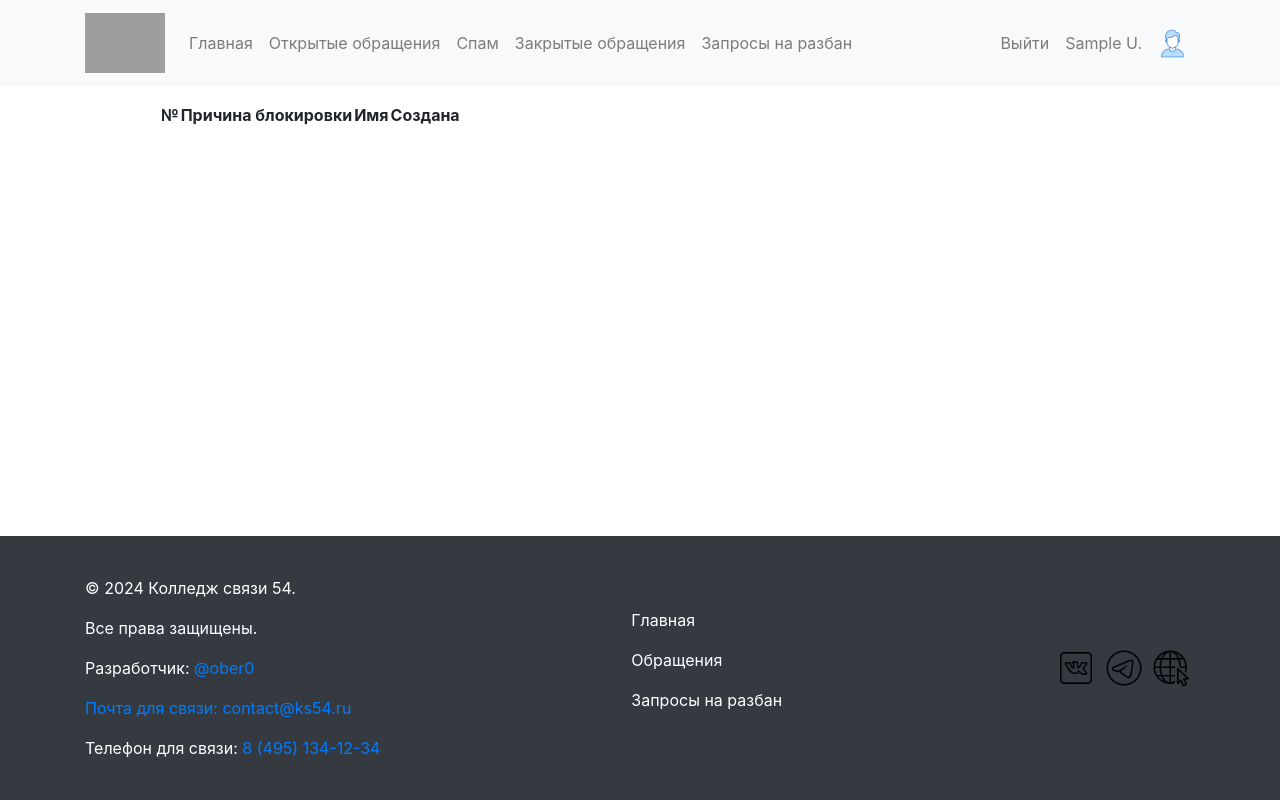
After one commit to ober0/studentsFeedback, a Django app: page /manage/unban/request/check/ in a window 1280 px wide. The commit adds this page. Run offline with Django 5.2, Linux system fonts and the light colour scheme; the visitor is signed in with stand-in values (Sample User, id 1); lists and menus that the app fills with data are empty; parts of the project's set-up code (start-up, migrations or seed data) failed here and were passed over; some libraries are stand-ins or nearby versions; grey boxes are pictures that could not be loaded.

Commit message:
+admin_header

```diff
--- a/complaints/views.py
+++ b/complaints/views.py
@@ -126,7 +126,7 @@ def create(request):
         messages.success(request, 'Обращение создано')
         return redirect('/')
 
-@login_required(login_url='/admin/login/')
+@login_required(login_url=settings.LOGIN_URL)
 def delete(request, id):
     if request.method == 'POST':
         try:
@@ -137,7 +137,7 @@ def delete(request, id):
             messages.error(request, 'Ошибка при удалении записи.')
             return JsonResponse({'success': False})
 
-@login_required(login_url='/admin/login/')
+@login_required(login_url=settings.LOGIN_URL)
 def add_response(request, id):
     if request.method == 'POST':
         is_published = request.POST.get('is_published')
--- a/core/templates/core/blocked.html
+++ b/core/templates/core/blocked.html
@@ -21,8 +21,9 @@
                 <p style="text-align: left" class="card-text">
                     Если вы считаете, что блокировка была ошибочной, пожалуйста, заполните форму ниже:
                 </p>
-                <form action="/manage/unban/request/" method="post">
+                <form action="{% url 'unban_request_create' %}" method="post">
                     {% csrf_token %}
+
                     <placeholder type="hidden" name="complaint_id" id="complaint_id">
                     <div id="form-block" style="text-align: left !important" class="mb-3"></div>
                 </form>
--- a/core/views.py
+++ b/core/views.py
@@ -133,7 +133,7 @@ def blocked(request):
     context = {
         'student_id': student_id,
         'auth': True if student_id else False,
-        'email': email
+        'email': email,
     }
     return render(request, 'core/blocked.html', context)
 
--- a/manage/models.py
+++ b/manage/models.py
@@ -14,9 +14,10 @@ class UserUnbanRequest(models.Model):
     request_text = models.TextField(verbose_name='Текст запроса')
     review_result = models.CharField(
         max_length=50,
-        choices=[('unbanned', 'Разбанен'), ('rejected', 'Отклонен')],
+        choices=[('unbanned', 'Разбанен'), ('rejected', 'Отклонен'), ("in_work", 'Не рассмотрено')],
         blank=True,
         null=True,
+        default='in_work',
         verbose_name='Результат рассмотрения'
     )
     reviewed_by = models.ForeignKey(User, on_delete=models.SET_NULL, null=True, verbose_name='Рассмотрено')
--- /dev/null
+++ b/manage/templates/manage/footer.html
@@ -0,0 +1,26 @@
+{% load static %}
+{% block admin_footer %}
+<link rel="stylesheet" href="https://maxcdn.bootstrapcdn.com/bootstrap/4.5.2/css/bootstrap.min.css">
+<link rel="stylesheet" href="{% static 'core/css/base.css'%}">
+<footer id="footer">
+  <div class="container footer-content d-flex justify-content-between align-items-center py-3" id="footer">
+    <div class="footer-el">
+      <p>© 2024 Колледж связи 54.</p>
+      <p>Все права защищены.</p>
+      <p>Разработчик: <a href="https://github.com/ober0"</a>@ober0</p>
+      <p>Почта для связи: <a href="mailto:contact@ks54.ru" class="text-decoration-none text-primary">contact@ks54.ru</a></p>
+       Телефон для связи: <a href="tel:+74951341234">8 (495) 134-12-34</a>
+    </div>
+    <div class="footer-links footer-el">
+      <p><a href="{% url 'index' %}" class="text-decoration-none">Главная</a></p>
+      <p><a href="{% url 'my_complaints' %}" class="text-decoration-none">Обращения</a></p>
+      <p><a href="{% url 'create_complaint' %}" class="text-decoration-none">Запросы на разбан</a></p>
+    </div>
+    <div class="footer-links footer-el">
+      <a href="https://vk.com/ks54ru" style="margin-right: 5px !important;" class="text-decoration-none"><img width="38px" src="{% static 'core/img/vk.png' %}" alt=""></a>
+      <a href="https://t.me/ks54ru" style="margin-right: 5px !important;" class="text-decoration-none"><img width="38px" src="{% static 'core/img/telegram.png' %}" alt=""></a>
+      <a href="https://ks54.ru" style="margin-right: 5px !important;" class="text-decoration-none"><img width="38px" src="{% static 'core/img/website.png' %}" alt=""></a>
+    </div>
+  </div>
+</footer>
+{% endblock %}
--- /dev/null
+++ b/manage/templates/manage/header.html
@@ -0,0 +1,53 @@
+{% load static %}
+{% block admin_header %}
+<link rel="stylesheet" href="https://maxcdn.bootstrapcdn.com/bootstrap/4.5.2/css/bootstrap.min.css">
+<link rel="stylesheet" href="{% static 'core/css/base.css'%}">
+<nav class="navbar navbar-expand-lg navbar-light bg-light">
+  <div class="container">
+    <a class="navbar-brand " href="{% url 'index' %}">
+      <img src="{% static 'core/img/logo.png'%}" alt="KS54" height="60">
+    </a>
+
+      <button class="navbar-toggler" type="button" data-toggle="collapse" data-target="#navbarNav">
+      <span class="navbar-toggler-icon"></span>
+    </button>
+    <div class="collapse navbar-collapse" id="navbarNav">
+      <ul style="justify-content: left" class="navbar-nav mx-auto text-center">
+          <li class="nav-item">
+          <a href="{% url 'index' %}" class="nav-link">Главная</a>
+        </li>
+        <li class="nav-item">
+          <a class="nav-link" href="{% url 'open_complaints' %}">Открытые обращения</a>
+        </li>
+        <li class="nav-item">
+          <a class="nav-link" href="{% url 'open_need_review_complaints' %}">Спам</a>
+        </li>
+        <li class="nav-item">
+          <a class="nav-link" href="{% url 'close_complaints' %}">Закрытые обращения</a>
+        </li>
+        <li class="nav-item">
+          <a class="nav-link" href="{% url 'unban_requests' %}">Запросы на разбан</a>
+        </li>
+
+      </ul>
+      <!-- Кнопки справа -->
+        <hr>
+      <ul class="navbar-nav" style="align-items: center">
+
+        <li class="nav-item">
+          <a class="nav-link" href="/admin/logout/">Выйти</a>
+        </li>
+        <li class="nav-item">
+          <p  style="white-space: nowrap;margin-bottom: 0" class="nav-link">{{ name }}</p>
+        </li>
+        <li class="nav-item user-logo">
+          <img style="margin-bottom: 0" width="45" src="{% static 'core/img/user.png' %}" class="nav-link">
+        </li>
+      </ul>
+    </div>
+
+
+  </div>
+
+</nav>
+{% endblock %}
--- /dev/null
+++ b/manage/templates/manage/unban_requests_list.html
@@ -0,0 +1,47 @@
+<!DOCTYPE html>
+<html lang="en">
+<head>
+    <meta charset="UTF-8">
+    <title>Title</title>
+</head>
+<body>
+
+{% include 'manage/header.html' %}
+    {% block admin_header %} {% endblock %}
+
+
+<main>
+    <table>
+        <thead>
+            <tr>
+                <th>№</th>
+                <th>Причина блокировки</th>
+                <th>Имя</th>
+                <th>Создана</th>
+            </tr>
+        </thead>
+        <tbody>
+        {% for request in requests %}
+            <tr class="tr-comp" id="{{ requests.id }}">
+                <td>{{ requests.id }}</td>
+                <td>{{ complaint.category }}</td>
+                <td>
+                    {% if requests.complaint.is_anonymous == False %}
+                        {{ requests.complaint.user_name }}
+                    {% else %}
+                        Анонимно
+                    {% endif %}
+                </td>
+
+                <td>{{ requests.created_at }}</td>
+            </tr>
+        {% endfor %}
+        </tbody>
+    </table>
+</main>
+
+{% include 'manage/footer.html' %}
+    {% block admin_footer %} {% endblock %}
+
+</body>
+</html>
--- a/manage/urls.py
+++ b/manage/urls.py
@@ -5,11 +5,14 @@ from . import views
 urlpatterns = [
     path('', views.index, name='manage'),
     path('check_fingerprint/', views.check_fingerprint),
-    path('unban/request/', views.unban_request),
+    path('unban/request/create/', views.unban_request_create, name='unban_request_create'),
+    path('unban/request/check/', views.unban_requests_check, name='unban_requests'),
+    path('unban/request/check/<int:id>', views.unban_request_check),
     path('complaint/load/', views.load_banned_complaint),
     path('complaint/open/', views.open_complaints, name='open_complaints'),
     path('complaint/open/need_review/', views.open_need_review_complaints, name='open_need_review_complaints'),
     path('complaint/close/', views.close_complaints, name='close_complaints'),
     path('complaint/<int:id>/', views.complaint),
     path('ban/<int:id>/', views.ban),
+    # path('')
 ]
--- a/manage/views.py
+++ b/manage/views.py
@@ -1,3 +1,4 @@
+from django.conf import settings
 from django.contrib.auth.decorators import login_required
 from django.http import JsonResponse
 from django.shortcuts import render, redirect
@@ -73,16 +74,24 @@ def load_banned_complaint(request):
         print(1)
         return JsonResponse({'success': False, 'redirect': '/'})
 
-    return JsonResponse({
+    context = {
         'success': True,
         'id': complaint.id,
         'category': complaint.category,
         'content': complaint.content,
         'reason': blockedUser.block_reason,
-    })
+    }
+    request = UserUnbanRequest.objects.filter(complaint=complaint).filter(Q(review_result='rejected') | Q(review_result='in_work')).first()
+    if request:
+        context['isRequestSend'] = True
+        context['status'] = request.review_result
+        return JsonResponse(context)
+
+    context['isRequestSend'] = False
+    return JsonResponse(context)
 
 
-def unban_request(request):
+def unban_request_create(request):
     if request.method == 'POST':
         data = request.POST
 
@@ -104,18 +113,17 @@ def unban_request(request):
 
             messages.success(request, 'Успешно. В случае одобрения заявки вы будете разблокированы.')
             return redirect('/')
-        except:
+        except Exception as e:
+            print(str(e))
             messages.error(request, 'Создать заявку не удалось. Попробуйте снова')
             return redirect('/blocked/')
 
-@login_required(login_url='/admin/login/')
+@login_required(login_url=settings.LOGIN_URL)
 def open_complaints(request):
     page = 'Открытые обращения'
     category = request.GET.get('category')
 
-    user_name = request.user.first_name
-    if not user_name:
-        user_name = 'admin'
+    name = request.user.first_name + ' ' + request.user.last_name[0] + '.'
 
     category = request.GET.get('category')
     filters = {
@@ -131,21 +139,19 @@ def open_complaints(request):
 
     context = {
         'complaints': complaints,
-        'user_name': user_name,
+        'name': name,
         'page': page,
         'category': category
     }
     return render(request, 'manage/complaints_list.html', context)
 
 
-@login_required(login_url='/admin/login/')
+@login_required(login_url=settings.LOGIN_URL)
 def open_need_review_complaints(request):
     page = 'Спам'
     category = request.GET.get('category')
 
-    user_name = request.user.first_name
-    if not user_name:
-        user_name = 'admin'
+    name = request.user.first_name + ' ' + request.user.last_name[0] + '.'
 
     category = request.GET.get('category')
     filters = {
@@ -161,21 +167,20 @@ def open_need_review_complaints(request):
 
     context = {
         'complaints': complaints,
-        'user_name': user_name,
+        'name': name,
         'page': page,
         'category': category
     }
     return render(request, 'manage/complaints_list.html', context)
 
 
-@login_required(login_url='/admin/login/')
+@login_required(login_url=settings.LOGIN_URL)
 def close_complaints(request):
     page = 'Закрытые'
     category = request.GET.get('category')
 
-    user_name = request.user.first_name
-    if not user_name:
-        user_name = 'admin'
+    name = request.user.first_name + ' ' + request.user.last_name[0] + '.'
+
 
     category = request.GET.get('category')
     filters = {
@@ -190,29 +195,31 @@ def close_complaints(request):
 
     context = {
         'complaints': complaints,
-        'user_name': user_name,
+        'name': name,
         'page': page,
         'category': category
     }
     return render(request, 'manage/complaints_list.html', context)
 
 
-@login_required(login_url='/admin/login/')
+@login_required(login_url=settings.LOGIN_URL)
 def complaint(request, id):
     complaint = Complaint.objects.get(id=id)
+    name = request.user.first_name + ' ' + request.user.last_name[0] + '.'
     context = {
         'complaint': complaint,
+        'name': name
     }
 
     if complaint.status == 'open':
 
-        user_name = request.user.first_name
+        user_name = request.user.first_name + ' ' + request.user.last_name[0] + '.'
         if not user_name:
             user_name = 'admin'
         return render(request, 'manage/complaint_open.html', context)
     else:
         return render(request, 'manage/complaint_close.html', context)
-@login_required(login_url='/admin/login/')
+@login_required(login_url=settings.LOGIN_URL)
 def ban(request, id):
     if request.method == 'POST':
         reason = request.POST.get('reason')
@@ -237,6 +244,24 @@ def ban(request, id):
             messages.error(request, f'Ошибка! {str(e)}')
             return JsonResponse({'success': False})
 
-@login_required(login_url='/admin/login/')
+@login_required(login_url=settings.LOGIN_URL)
 def index(request):
     return redirect('open_complaints')
+
+@login_required(login_url=settings.LOGIN_URL)
+def unban_requests_check(request):
+    unban_requests = UserUnbanRequest.objects.all()
+
+    name = request.user.first_name + ' ' + request.user.last_name[0] + '.'
+
+
+    context = {
+        'requests': unban_requests,
+        'name': name
+    }
+
+    return render(request, 'manage/unban_requests_list.html', context)
+
+
+def unban_request_check(request, id):
+    return JsonResponse({'id': id})
--- a/studentsFeedback/settings.py
+++ b/studentsFeedback/settings.py
@@ -152,3 +152,5 @@ COMPLAINTS_VIEW_URL = f'{URL}/complaints/'
 VIEW_COMPLAINTS_URL = f'{URL}/complaints/my/'
 
 MAX_COMPLAINTS_IN_MAIN_PAGE = 30
+
+LOGIN_URL = '/admin/login/'
```
Also changed, not shown: core/static/core/js/getBlockComplaint.js (+11 -1 lines), manage/templates/manage/complaint_close.html (+9 -1 lines), manage/templates/manage/complaint_open.html (+8 -1 lines), manage/templates/manage/complaints_list.html (+7 -5 lines).
